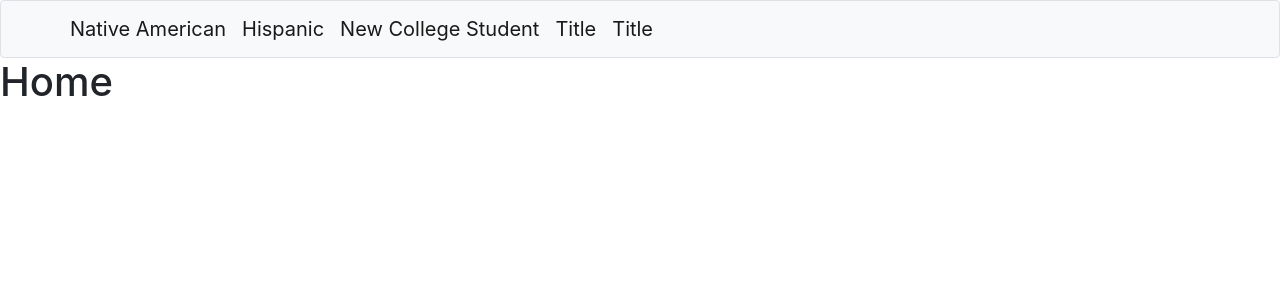
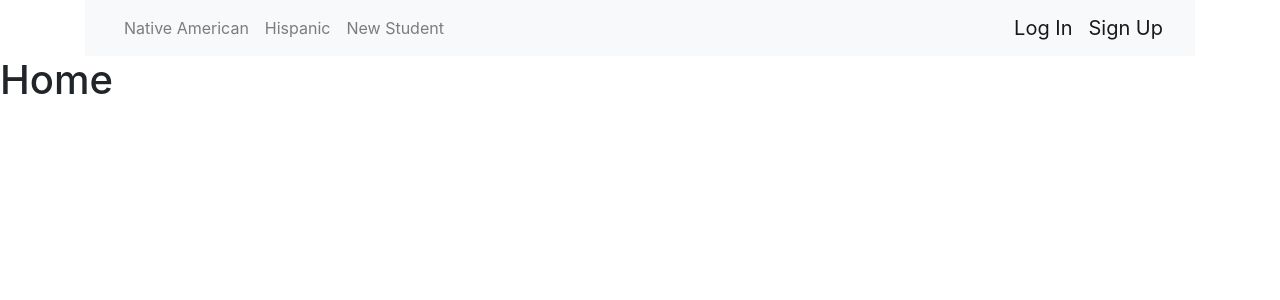
Before and after one commit to team-free-money/team-free-money-cs, a React (Create React App) app in the folder frontend/: page / in a window 1280 px wide. Shown: the top 300 px of the page. Built offline with nearby package versions, Linux system fonts and the light colour scheme.

Commit message:
added navbar component

```diff
--- a/frontend/src/ui/App.js
+++ b/frontend/src/ui/App.js
@@ -7,8 +7,9 @@
 
 export const App = () => (
     <>
-        <Navigation/>
+
         <BrowserRouter>
+            <Navigation/>
             <Switch>
                 <Route exact path='/' component={Home} />
                 <Route component={FourOhFour} />
--- a/frontend/src/ui/Navbar.js
+++ b/frontend/src/ui/Navbar.js
@@ -1,21 +1,29 @@
 import React from "react"
-import {Container, Nav, Navbar} from "react-bootstrap";
+import {Button, Container, FormControl, Nav, Navbar, NavDropdown} from "react-bootstrap";
+import {Form} from "formik";
 
 export function Navigation () {
 
     return (
-        <Navbar className="border border-3 rounded" bg="light" variant="light">
-            <div className="container">
-            <Nav>
-                <Navbar.Brand href="/">Native American</Navbar.Brand>
-                <Navbar.Brand href="/">Hispanic</Navbar.Brand>
-                <Navbar.Brand href="/">New College Student</Navbar.Brand>
-                <div>
-                    <Navbar.Brand href="/">Title</Navbar.Brand>
-                    <Navbar.Brand href="/">Title</Navbar.Brand>
-                </div>
-            </Nav>
-            </div>
-        </Navbar>
+        <>
+            <Container>
+            <Navbar bg="light" expand="lg">
+                <Container>
+                    <Navbar.Toggle aria-controls="basic-navbar-nav" />
+                    <Navbar.Collapse id="basic-navbar-nav">
+                        <Nav className="">
+                            <Nav.Link href="#home">Native American</Nav.Link>
+                            <Nav.Link href="#link">Hispanic</Nav.Link>
+                            <Nav.Link href="#link">New Student</Nav.Link>
+                        </Nav>
+                    </Navbar.Collapse>
+                </Container>
+                <Nav className="">
+                    <Navbar.Brand href="#home">Log In</Navbar.Brand>
+                    <Navbar.Brand href="#home">Sign Up</Navbar.Brand>
+                </Nav>
+            </Navbar>
+            </Container>
+        </>
     )
 }
```
